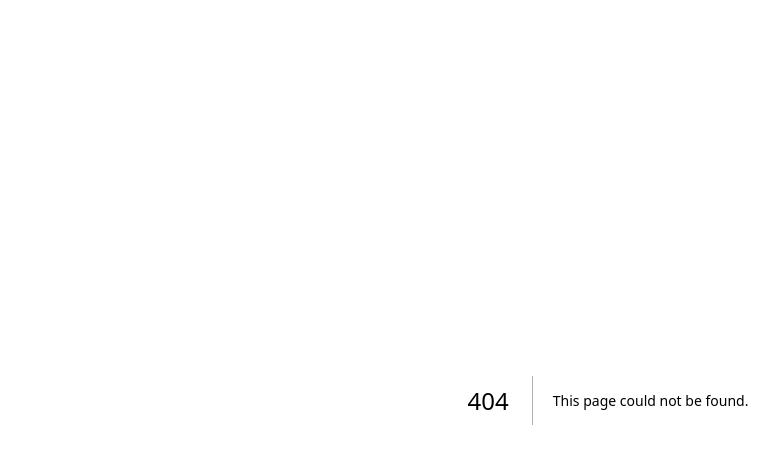
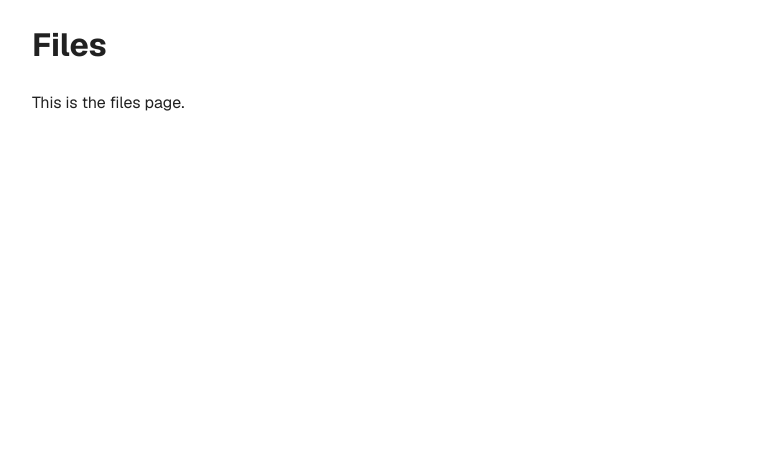
Before and after one commit to htanjo/nextjs-demo, a Next.js app: page /files in a window 1280 px wide. Before the commit this address had no page. Shown: the top 464 px of the page, without its empty margins (32-811 px from the left). Built offline with nearby package versions, Linux system fonts and the light colour scheme; what @mui/material-nextjs would draw is missing.

Commit message:
Add files page

```diff
--- /dev/null
+++ b/app/files/page.tsx
@@ -0,0 +1,10 @@
+import { Container } from "@mui/material";
+
+export default function Files() {
+  return (
+    <Container>
+      <h1>Files</h1>
+      <p>This is the files page.</p>
+    </Container>
+  );
+}
```
